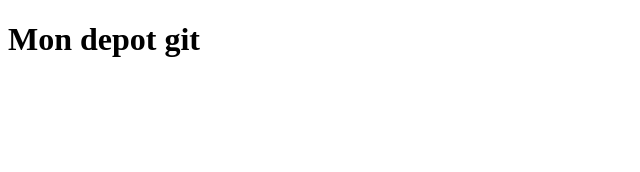
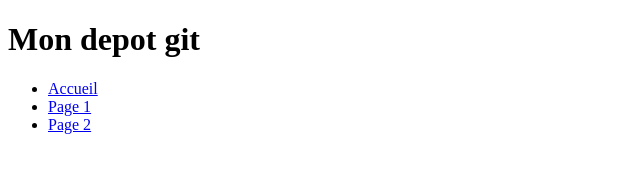
Before and after one commit to Dammel-Meuz/coursGitXarala2, a plain HTML site: page index.html in a window 1280 px wide. Shown: the whole page, without its empty margins (0-640 px from the left). Drawn offline with Linux system fonts and the light colour scheme.

Commit message:
bar de navigation

```diff
--- a/index.html
+++ b/index.html
@@ -7,5 +7,12 @@
 </head>
 <body>
     <h1>Mon depot git</h1>
+    <nav>
+        <ul>
+            <li><a href="index.html">Accueil</a></li>
+            <li><a href="page1.html">Page 1</a></li>
+            <li><a href="page2.html">Page 2</a></li>
+        </ul>
+    </nav>
 </body>
 </html>
```
